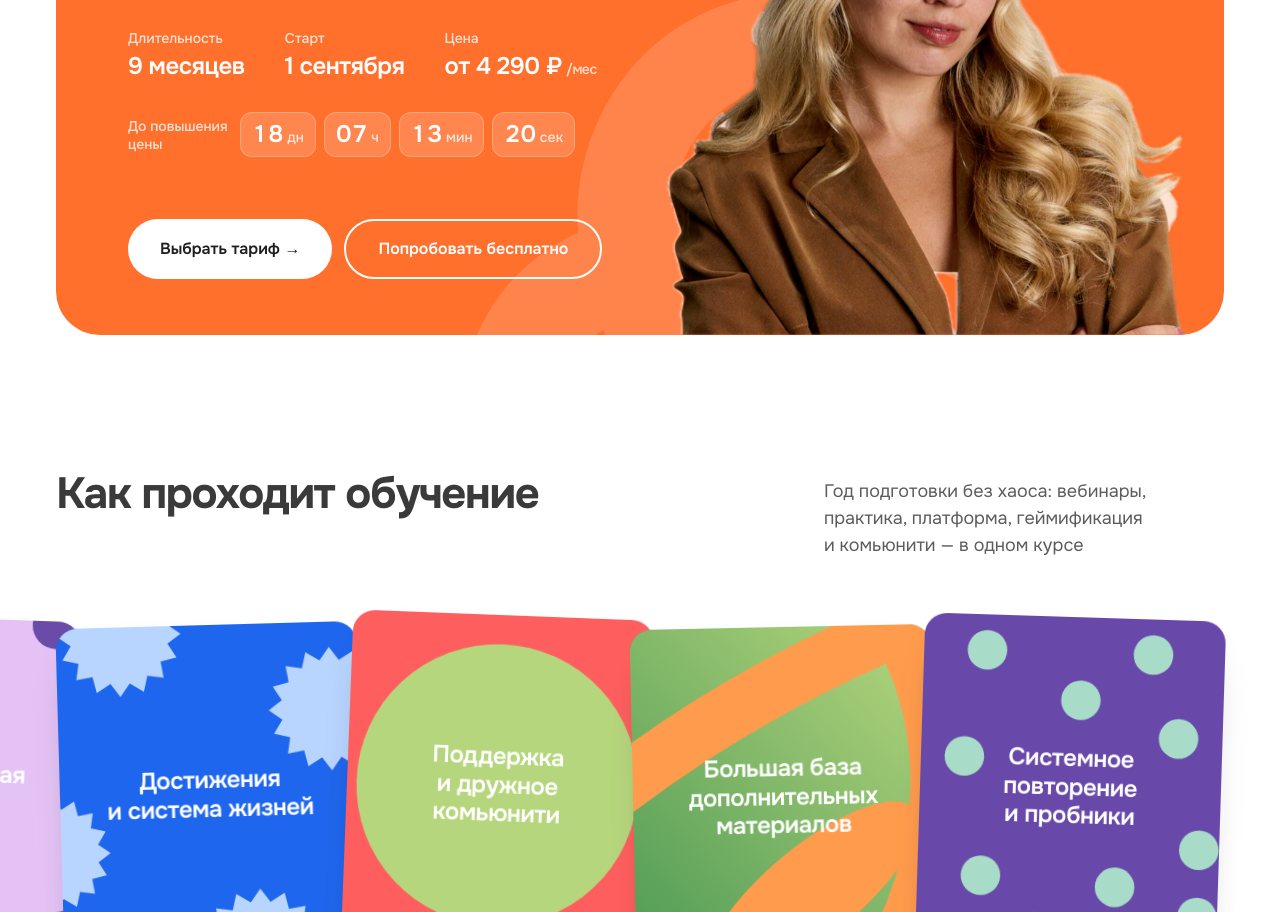
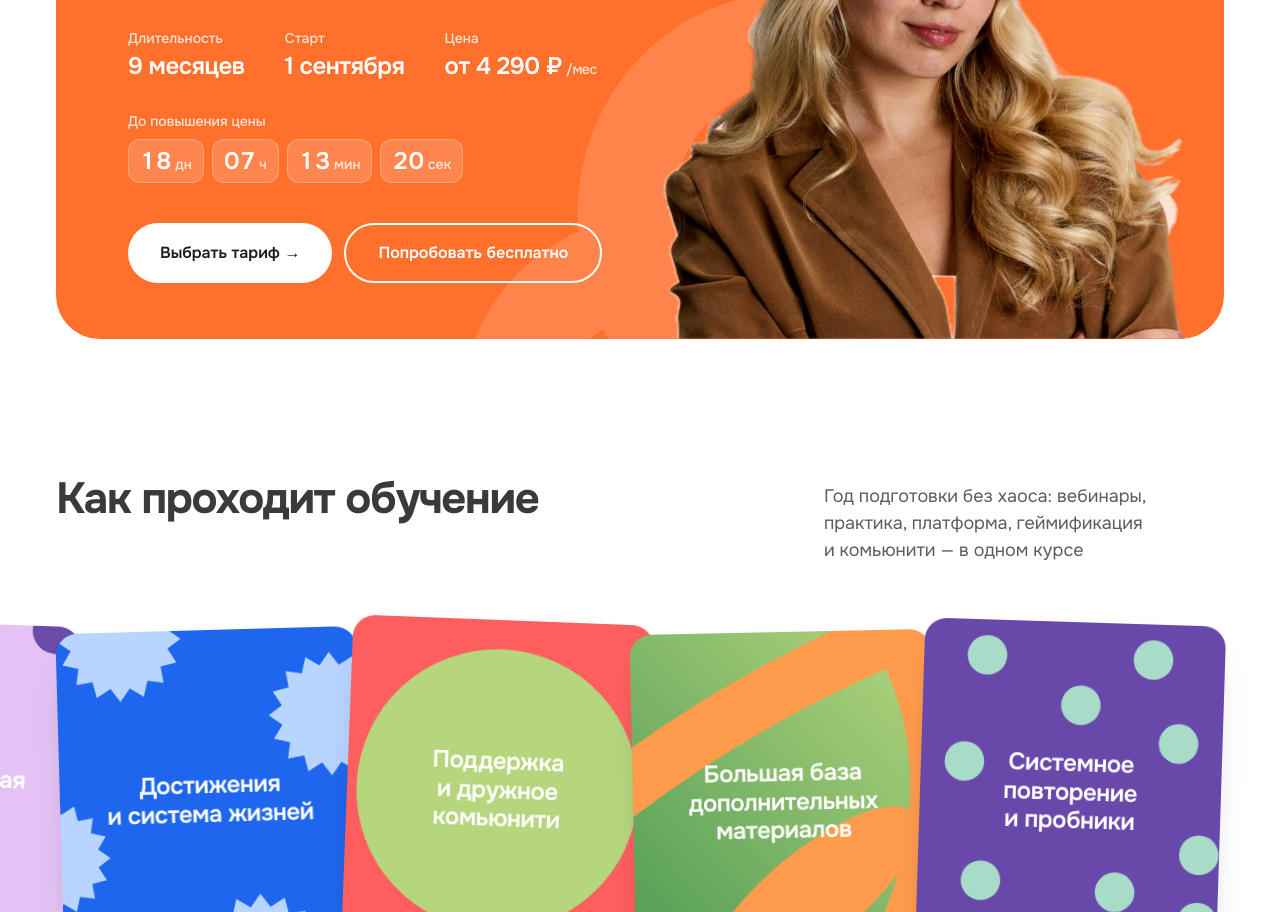
Before and after one commit to alinagradinar99-afk/smitap-concept, a plain HTML site: page index.html in a window 1280 px wide. Shown: the part 1178-2090 px from the top of the page. Drawn offline with Linux system fonts and the light colour scheme.

Commit message:
Подпись счётчика над ячейками

```diff
--- a/index.html
+++ b/index.html
@@ -1328,6 +1328,10 @@ body{padding-bottom:40px}
 /* плашка по ховеру: заголовок и текст по центру */
 .lc-pop{align-items:center;justify-content:center;text-align:center}
 .lc-pop b,.lc-pop p{text-align:center}
+
+/* счётчик: подпись «До повышения цены» над ячейками */
+.ax-count{flex-direction:column;align-items:flex-start;gap:8px}
+.ax-count-l{max-width:none;width:auto}
 </style>
 </head>
 <body>
```
